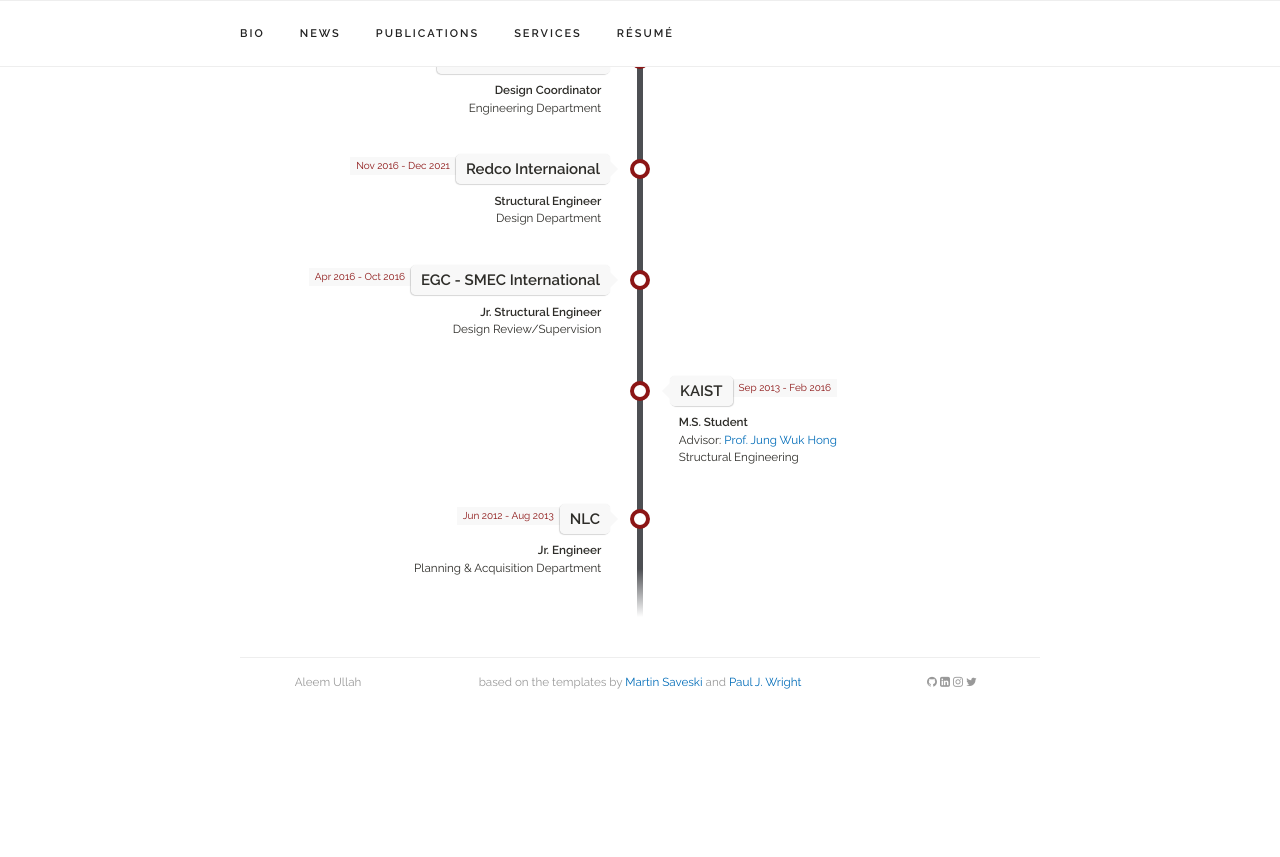
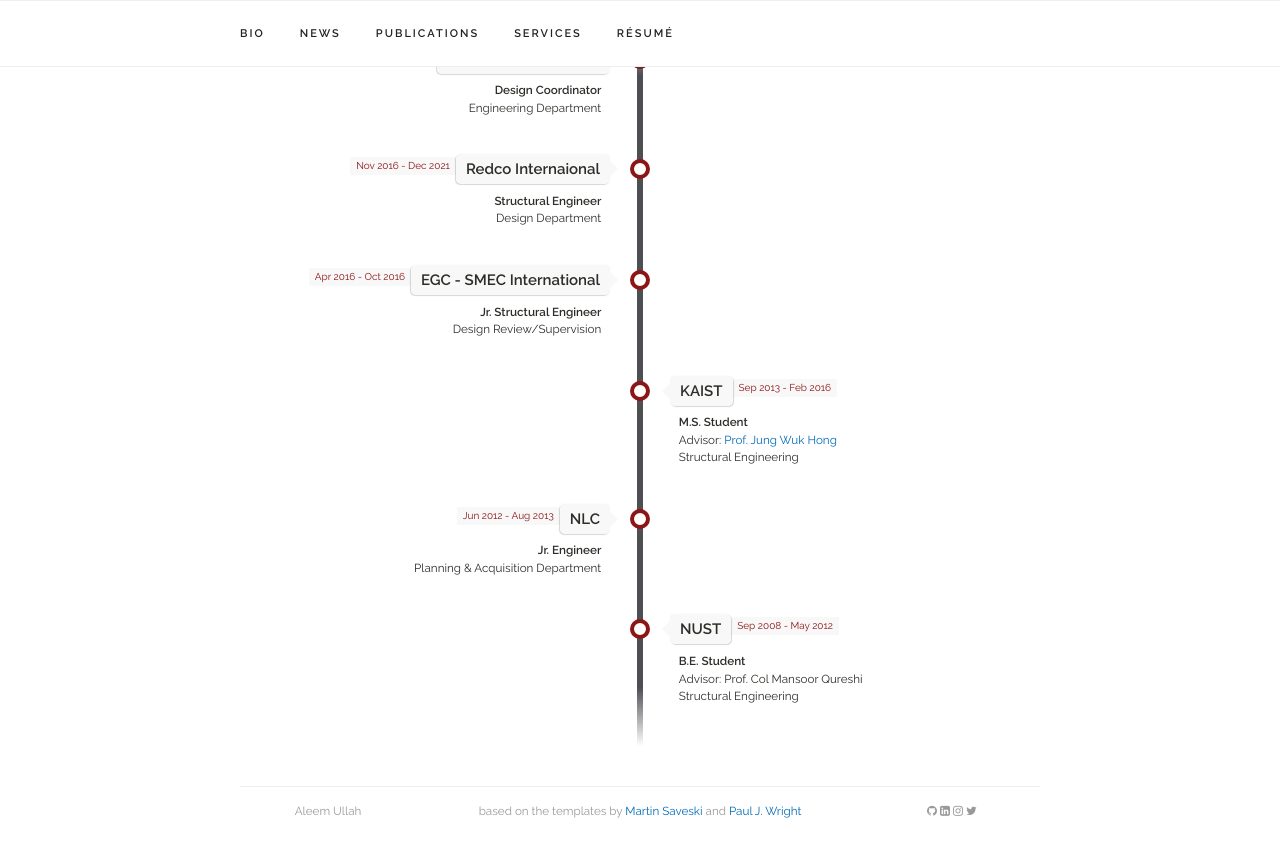
Before and after one commit to aleemulla/aleemulla.github.io, a Jekyll site: the page built from index.html, in a window 1280 px wide and 900 px high, scrolled down 3685 px. Shown: the top 857 px of the window. Built offline with Jekyll 4.4.1, drawn with Linux system fonts in a browser that asks for light colours; a style sheet for code colours, icons or effects is not loaded; before the commit the page ends 4457 px from its top, so only the background shows below that.

Commit message:
eigth commit

```diff
--- a/_data/experience.yaml
+++ b/_data/experience.yaml
@@ -31,3 +31,9 @@
   title: "Jr. Engineer"
   subtitle: "Planning & Acquisition Department"
   category: "work"
+
+- place: "NUST"
+  time: "Sep 2008 - May 2012"
+  title: "B.E. Student"
+  subtitle: "Advisor: Prof. Col Mansoor Qureshi </a> <br/> Structural Engineering"
+  category: "school"
```
